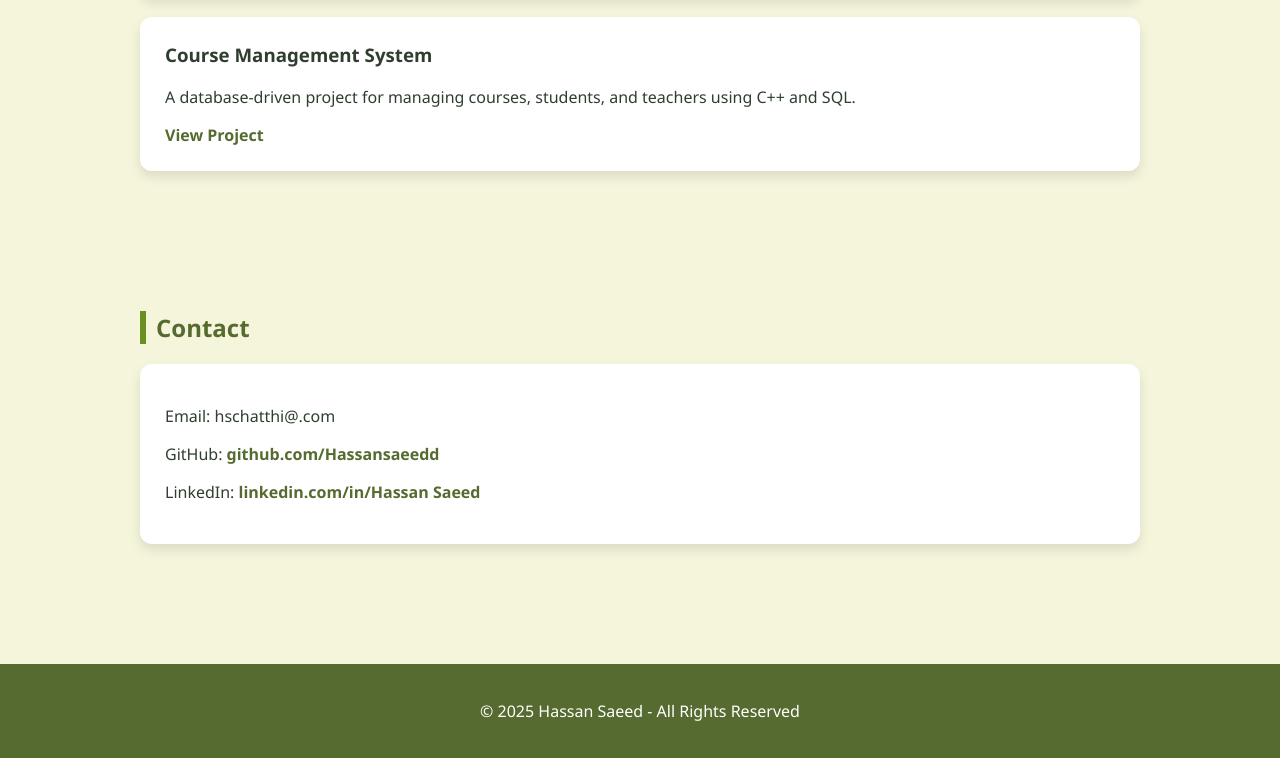
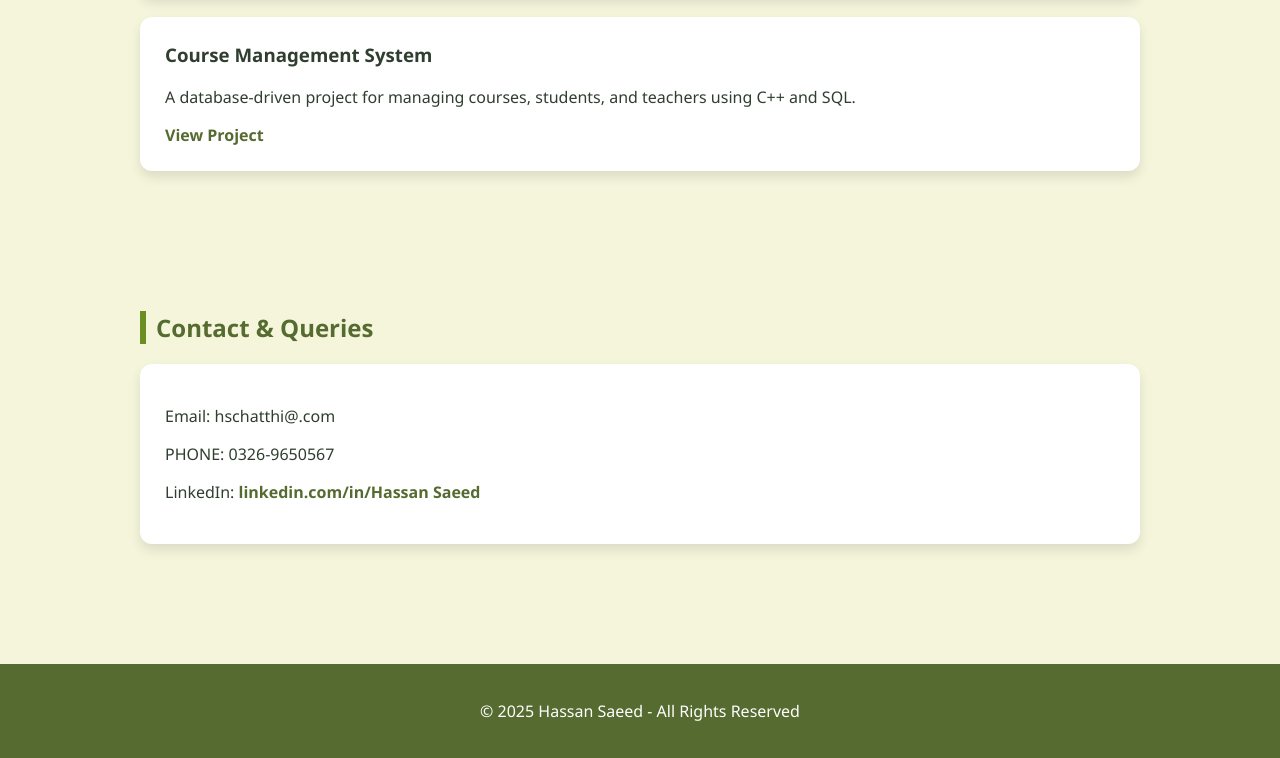
Before and after one commit to Hassansaeedd/Devhassan.github.io, a plain HTML site: page index.html in a window 1280 px wide. Shown: the part 2973-3731 px from the top of the page. Drawn offline with Linux system fonts and the light colour scheme.

Commit message:
index.html

```diff
--- a/index.html
+++ b/index.html
@@ -159,10 +159,10 @@
   </section>
 
   <section id="contact">
-    <h2>Contact</h2>
+    <h2>Contact & Queries</h2>
     <div class="card">
       <p>Email: hschatthi@.com</p>
-      <p>GitHub: <a href="https://github.com/Hassansaeedd" target="_blank">github.com/Hassansaeedd</a></p>
+      <p>PHONE: 0326-9650567</p>
       <p>LinkedIn: <a href="https://www.linkedin.com/in/hassan-saeed-4b9010368/" target="_blank">linkedin.com/in/Hassan Saeed</a></p>
     </div>
   </section>
```
